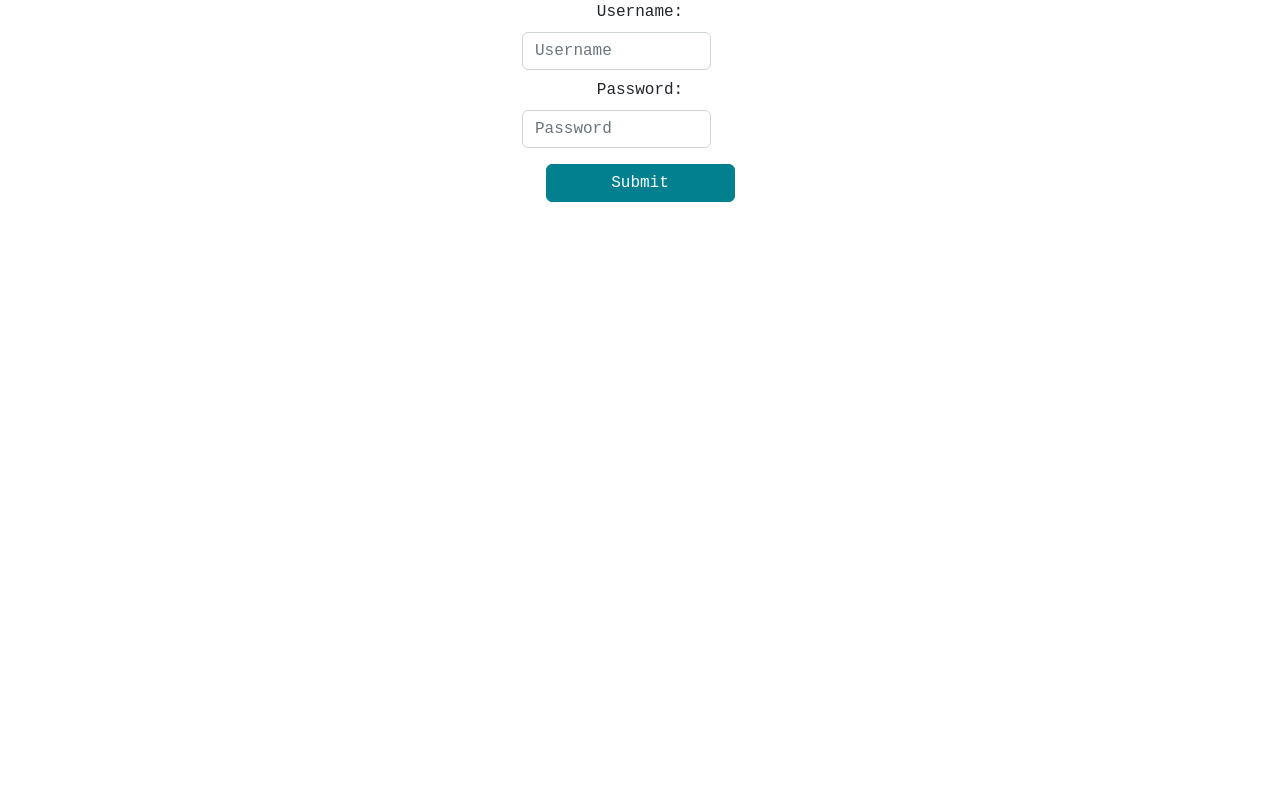
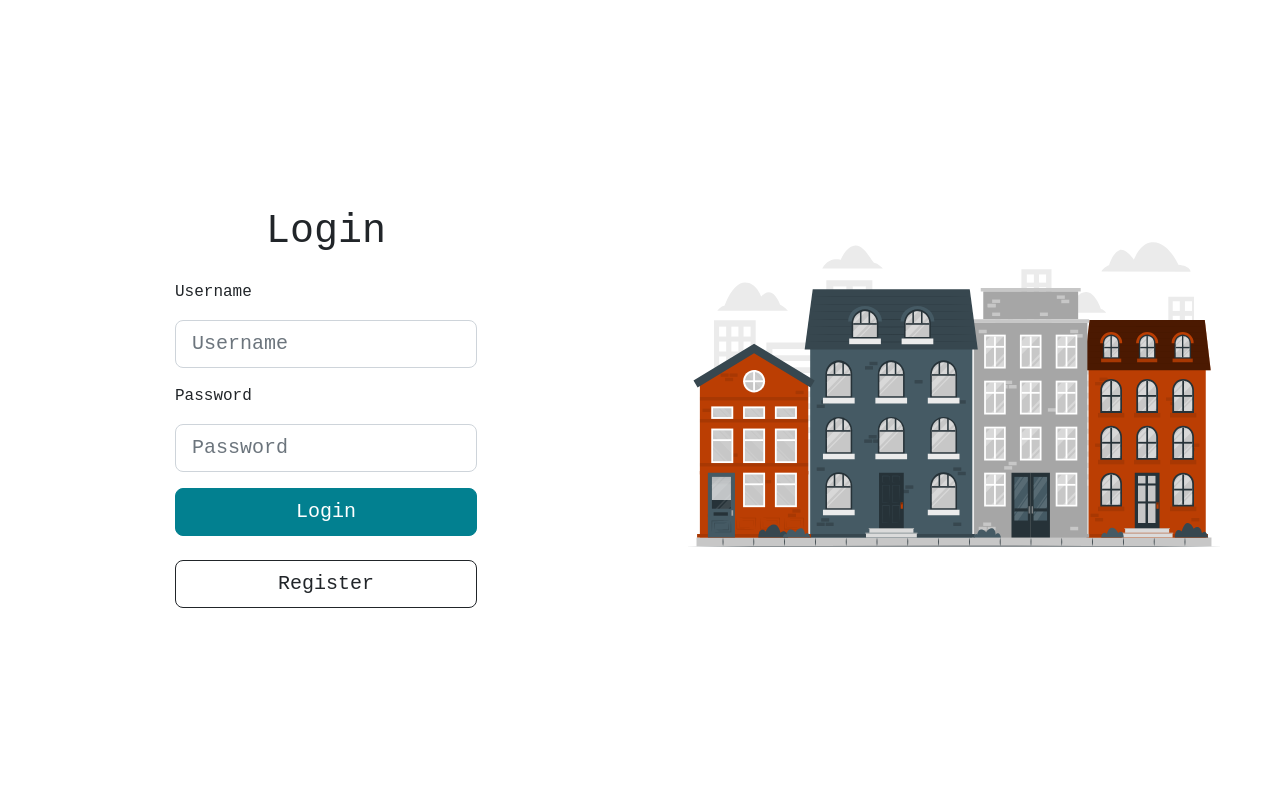
Before and after one commit to Jaffar-Hussein/Neighborhood-Watch, a Django app: page /auth/login in a window 1280 px wide. Run offline with Django 4.2, Linux system fonts and the light colour scheme; some libraries are stand-ins or nearby versions.

Commit message:
st:sytled the login page

```diff
--- a/logic/forms.py
+++ b/logic/forms.py
@@ -33,9 +33,9 @@ class LoginForm(forms.ModelForm):
     password = forms.CharField(widget=forms.PasswordInput())
     # required_css_class = 'required d-none'
     username.widget.attrs.update(
-        {'class': 'form-control m-2 w-75 input-val', 'placeholder': 'Username'})
+        {'class': 'form-control form-control-lg my-3', 'placeholder': 'Username'})
     password.widget.attrs.update(
-        {'class': 'form-control m-2 w-75 input-val', 'placeholder': 'Password'})
+        {'class': 'form-control form-control-lg my-3', 'placeholder': 'Password'})
 
     class Meta:
         model = User
--- a/logic/templates/auth/login.html
+++ b/logic/templates/auth/login.html
@@ -1,10 +1,31 @@
 {% extends 'layout.html' %}
 {% block content %}
-    <div class="container text-center d-flex flex-column justify-content-center align-items-center">
-        <form method="post" class="needs-validation" novalidate>
-            {% csrf_token %}
-            {{ form }}
-            <input type="submit" class="btn btn-primary w-75 mt-2 " value="Submit">
-        </form>
+    {% load static %}
+    <div class="container-fluid d-flex align-items-center  justify-content-around fullscreen">
+        <div class="container d-flex flex-column align-items-center  ">
+            <p class="h1 text-left p-3">Login</p>
+            <form method="post" class="needs-validation  w-50" novalidate>
+                {% csrf_token %}
+                {% for field in form %}
+                    <div class="form-row">
+                        {{ field.label }}
+                        {{ field }}
+                    </div>
+                    <div class="invalid-feedback">{{ field.errors }}</div>
+                {% endfor %}
+                <div class="w-100 d-flex justify-content-center mb-4">
+                    <input type="submit" class="btn btn-primary btn-lg w-100  " value="Login">
+                </div>
+                <div class="w-100 d-flex justify-content-center">
+                    <input type="submit"
+                           class="btn btn-outline-dark btn-lg w-100  "
+                           value="Register">
+                </div>
+            </form>
+        </div>
+        <div class="container  ">
+            <img src="{% static 'login.svg' %}" alt="" class="img-fluid />
+        </div>
     </div>
 {% endblock content %}
+p
```
Also changed, not shown: logic/templates/auth/register.html (indentation only), static/login.svg (added).
